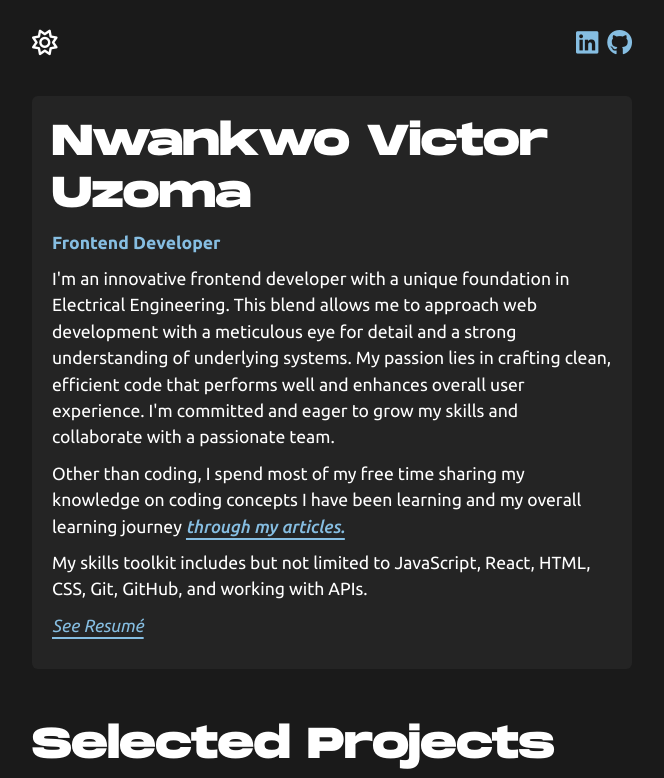
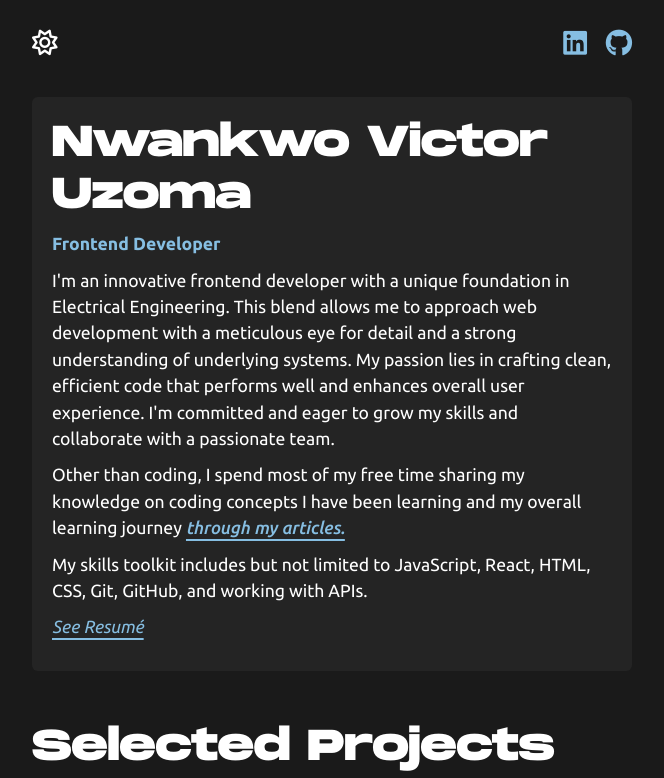
Before and after one commit to nuzoma/nwankwovictoruzoma, a website: page index.html in a window 1280 px wide. Shown: the top 778 px of the page, without its empty margins (308-972 px from the left). Drawn offline with Linux system fonts and the light colour scheme.

Commit message:
Adjust icon sizes of navigation social links
navigation social links was scaled up to improve user
experience.

```diff
--- a/index.html
+++ b/index.html
@@ -15,8 +15,8 @@
         <header class="header">
             <i id="mode-icon" class="fa-regular fa-sun" onclick="toggleEl()"></i>
             <nav>
-                <a href="https://www.linkedin.com/in/victor-uzoma-nwankwo/"><i class="fa-brands fa-linkedin"></i></a>
-                <a href="https://github.com/theuzomavictor"><i class="fa-brands fa-github"></i></a>
+                <a href="https://www.linkedin.com/in/victor-uzoma-nwankwo/"><i class="fa-brands fa-linkedin nav-social"></i></a>
+                <a href="https://github.com/theuzomavictor"><i class="fa-brands fa-github nav-social"></i></a>
             </nav>
         </header>
         <main class="main">
--- a/styles.css
+++ b/styles.css
@@ -89,6 +89,11 @@ p, a {
     width: 85%;
     max-width: 600px;
     margin: 30px auto;
+}
+
+.nav-social {
+    font-size: 1.7rem;
+    margin-left: 10px;
 }
 
 .main {
```
